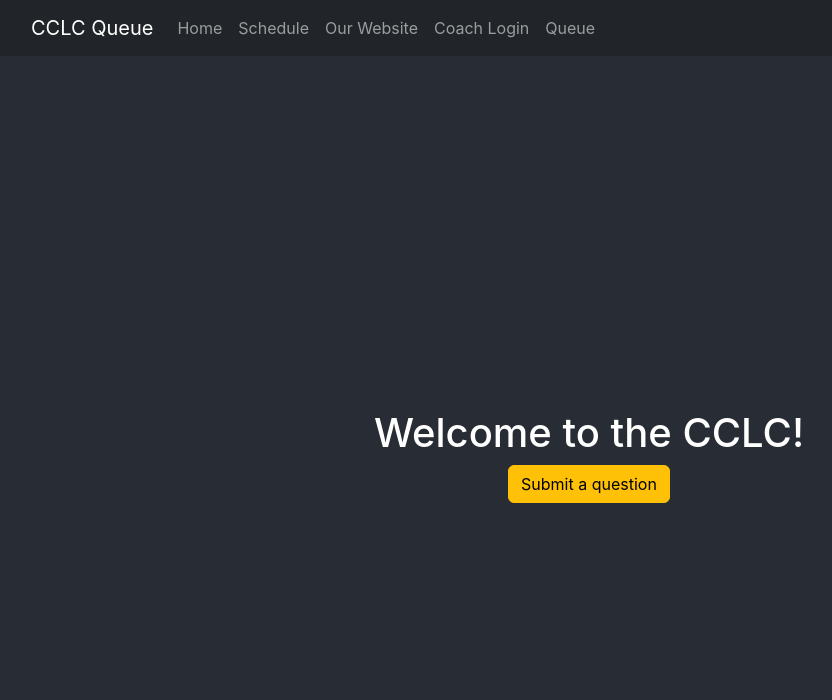
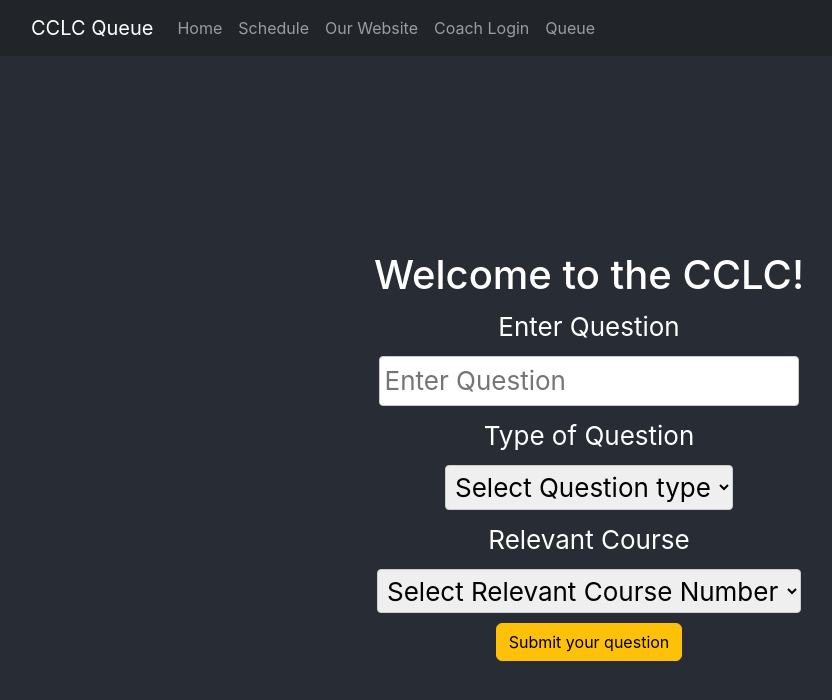
Before and after one commit to timeturtle21/TSP-Project-CCLC-Queue-, a React (Create React App) app: page / in a window 1280 px wide. Shown: the top 700 px of the page, without its empty margins (51-883 px from the left). Built offline with nearby package versions, Linux system fonts and the light colour scheme.

Commit message:
Added questions
Added front end question form for question queue

```diff
--- a/src/App.css
+++ b/src/App.css
@@ -13,6 +13,22 @@
   color: white;
 }
 
+input {
+  padding: .3rem;
+  border: 1px solid #ccc;
+  border-radius: 4px;
+  margin: 10px;
+  color: black;
+}
+
+select {
+  padding: .3rem;
+  border: 1px solid #ccc;
+  border-radius: 4px;
+  margin: 10px;
+  color: black;
+}
+
 .App-link {
   color: #61dafb;
 }
--- a/src/App.js
+++ b/src/App.js
@@ -21,7 +21,33 @@ function App() {
         return (
           <header className="App-header">
             <h1>Welcome to the CCLC!</h1>
-            <Button variant="warning">Submit a question</Button>
+            <label for="firstname">Enter Question</label>
+                    <input
+                        type="text"
+                        name="questionText"
+                        id="questionText"
+                        placeholder="Enter Question"
+
+                        />
+            <label>Type of Question</label>
+                    <select name="select" id="select">
+                        <option value="" disabled selected>
+                            Select Question type
+                        </option>
+                            <option value="1">Programming</option>
+                            <option value="2">Debugging</option>
+                            <option value="3">Projects Help</option>
+                    </select>
+            <label>Relevant Course</label>
+                    <select name="select" id="select">
+                        <option value="" disabled selected>
+                            Select Relevant Course Number
+                        </option>
+                            <option value="1">CS 1121</option>
+                            <option value="2">CS XXXX</option>
+                            <option value="3">CS XXXX</option>
+                    </select>
+            <Button variant="warning">Submit your question</Button>
           </header>
         );
       case 'login':
```
